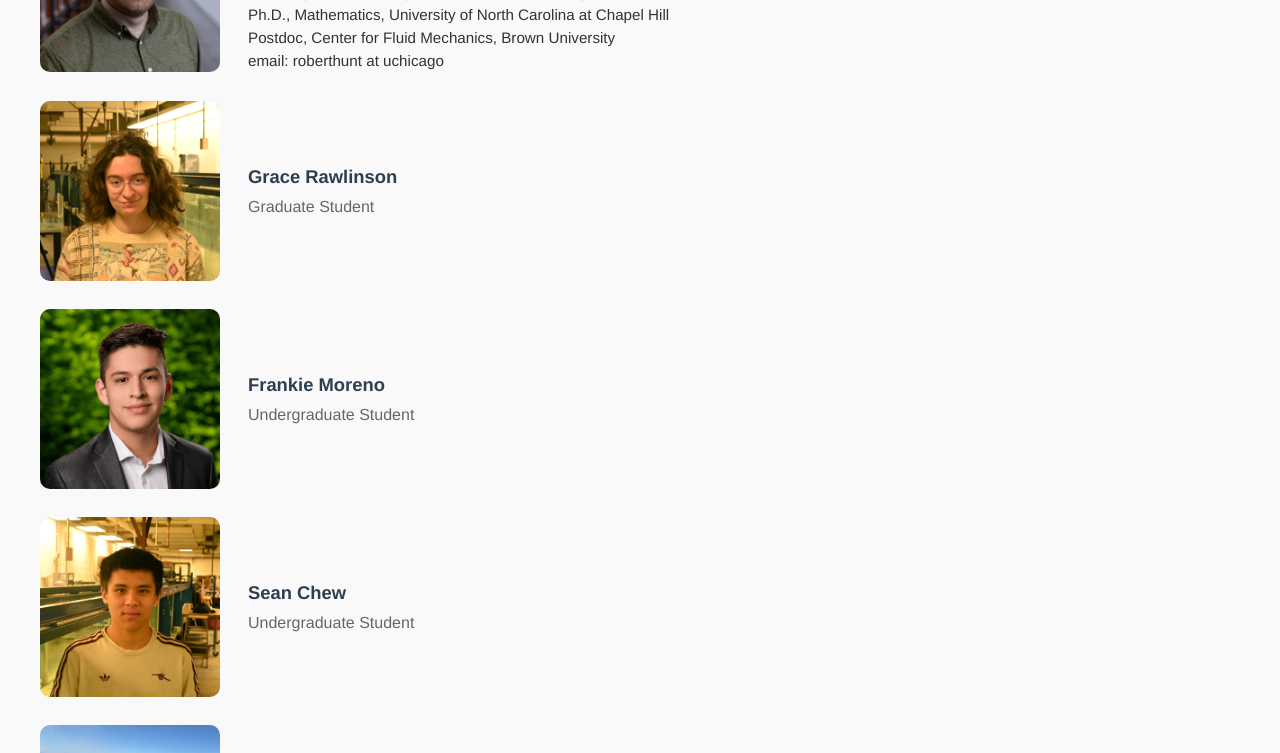
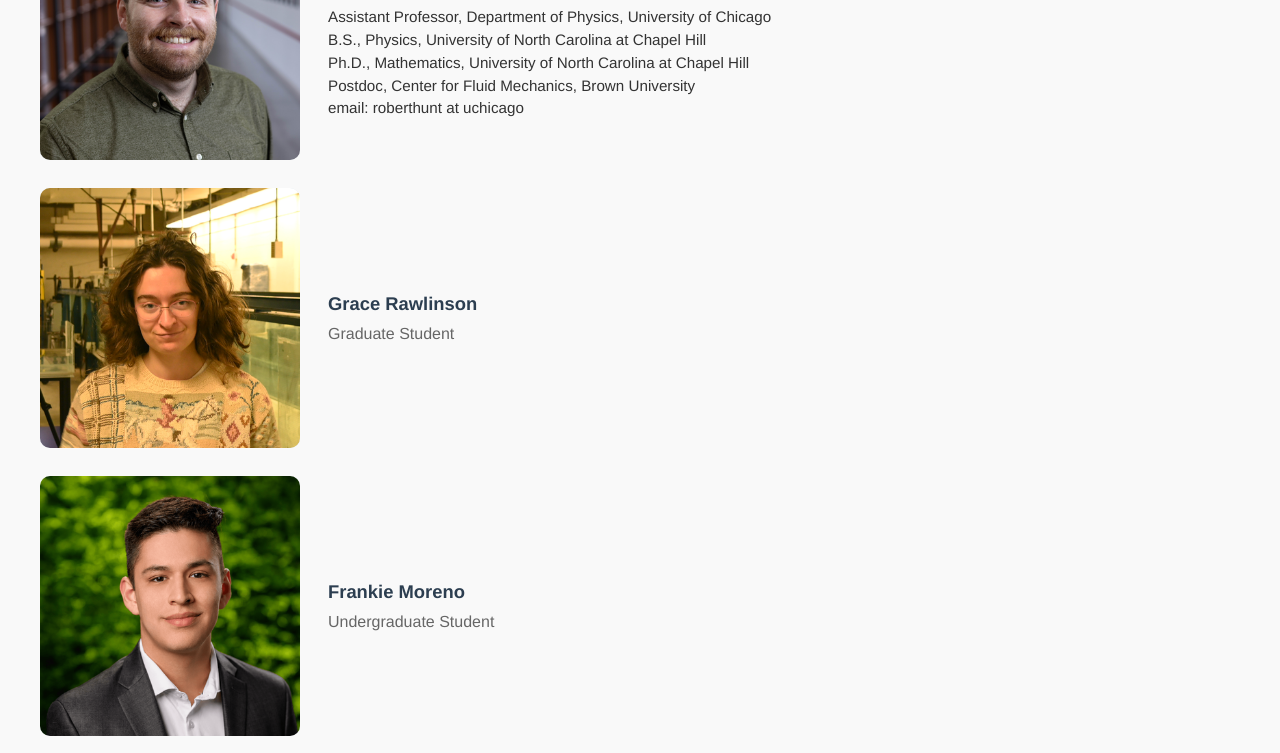
Before and after one commit to robert-hunt/robert-hunt.github.io, a plain HTML site: page people.html in a window 1280 px wide. Shown: the part 232-985 px from the top of the page. Drawn offline with Linux system fonts and the light colour scheme.

Commit message:
Add files via upload

```diff
--- a/styles.css
+++ b/styles.css
@@ -317,7 +317,7 @@ body.home-page {
     display: flex;
     flex-direction: column;
     gap: 1.75rem;
-    margin-top: 1rem;
+    margin-top: 1.5rem;
 }
 
 .member-row {
@@ -328,8 +328,9 @@ body.home-page {
 
 .member-photo {
     position: relative;
-    flex: 0 0 180px;
-    width: 180px;
+    /* scales with the window: 120px on phones, up to 260px on desktop */
+    flex: 0 0 clamp(120px, 22vw, 260px);
+    width: clamp(120px, 22vw, 260px);
     aspect-ratio: 1 / 1;
     border-radius: 10px;
     overflow: hidden;
@@ -344,7 +345,7 @@ body.home-page {
     display: flex;
     align-items: center;
     justify-content: center;
-    font-size: 2.2rem;
+    font-size: clamp(1.6rem, 3vw, 2.6rem);
     font-weight: bold;
     letter-spacing: 0.05em;
     color: #8a9aab;
@@ -381,6 +382,5 @@ body.home-page {
 }
 
 @media screen and (max-width: 500px) {
-    .member-photo { flex-basis: 120px; width: 120px; }
-    .member-row { gap: 1rem; }
+    .member-row { gap: 1rem; align-items: flex-start; }
 }
```
